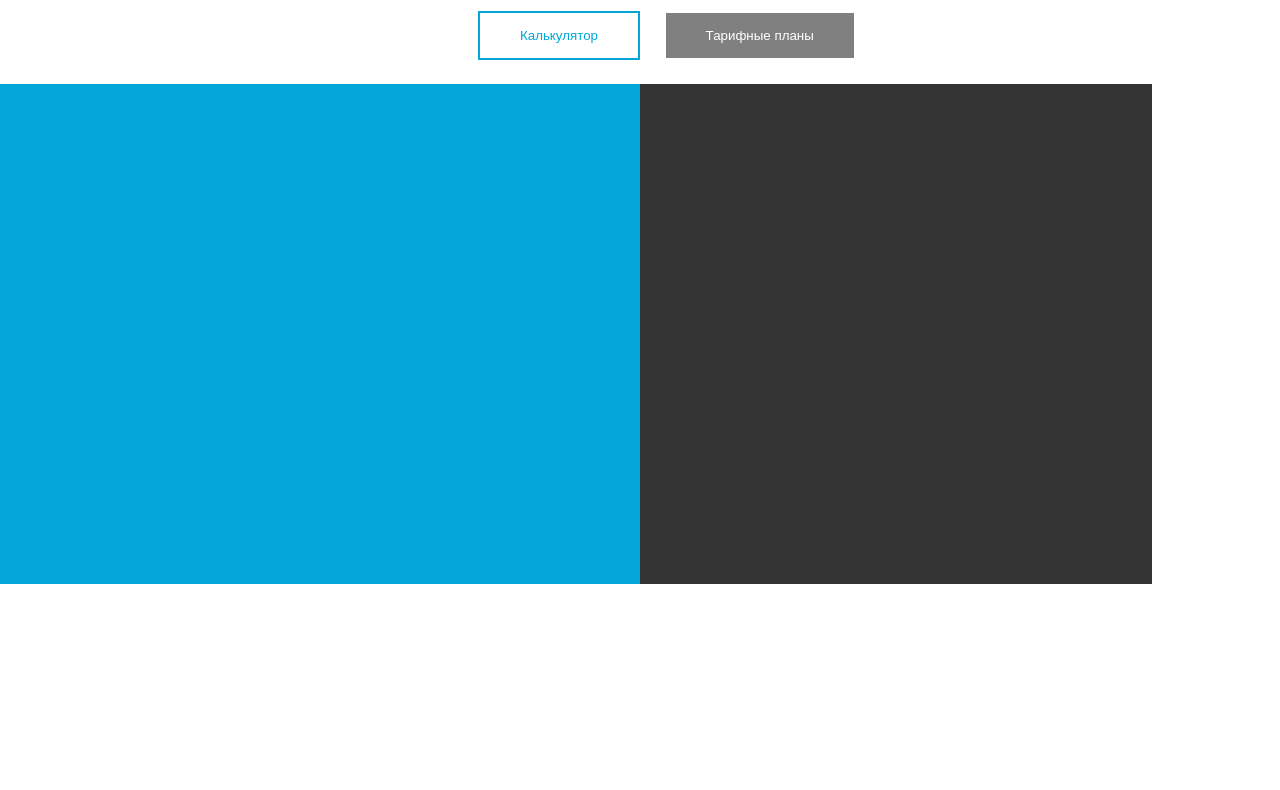
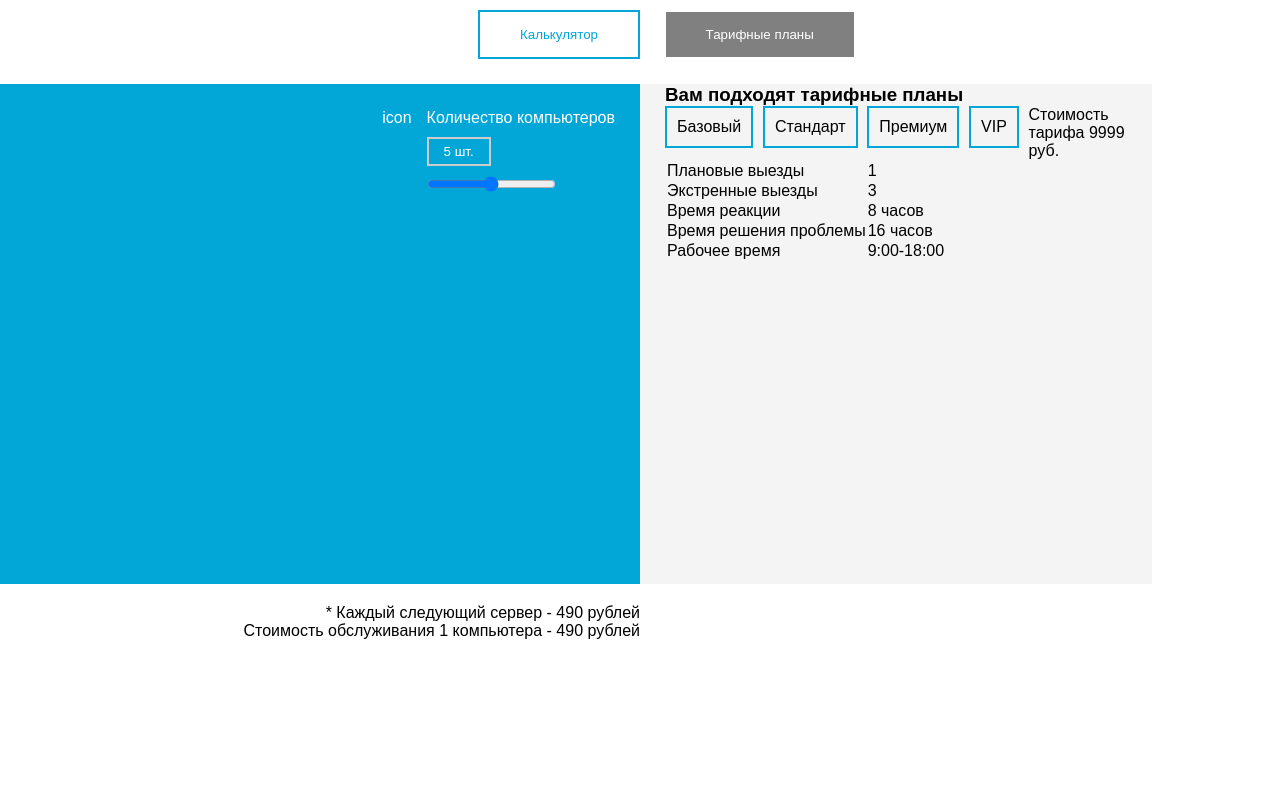
Before and after one commit to Belchenkov/varona-calc, a website: page src/index.html in a window 1280 px wide. Shown: the part 286-1076 px from the top of the page. Before the commit the page ends 870 px from the top, so only its background shows below. Drawn offline with Linux system fonts and the light colour scheme.

Commit message:
Block Main -- Left Side

```diff
--- a/src/index.html
+++ b/src/index.html
@@ -4,7 +4,6 @@
         <meta http-equiv="x-ua-compatible" content="ie=edge">
         <meta http-equiv="Content-Type" content="text/html; charset=utf-8" />
 	    <meta name="viewport" content="width=device-width, initial-scale=1.0" />
-        <link rel="shortcut icon" type="image/x-icon" href="img/favicon.ico" />
         <link rel="stylesheet" href="css/style.css">
         <title>Расчет стоимости</title>
     </head>
@@ -37,8 +36,62 @@
         </section>
 
         <main class="main">
-            <div class="main__left"></div>
-            <div class="main__right"></div>
+            <div class="main__left">
+                <div class="left__box">
+                    <div class="left__list">
+                        <div class="left__icon">icon</div>
+                        <div class="left__content">
+                            <div class="left__header">Количество компьютеров</div>
+                            <button class="left__btn">5 шт.</button>
+                            <div class="left__range">
+                                <input type="range" min="0" max="10" step="1" value="5">
+                            </div>
+                        </div>
+                    </div>
+                </div>
+                <div class="left__bottom">
+                    <p>* Каждый следующий сервер - 490 рублей</p>
+                    <p>Стоимость обслуживания 1 компьютера - 490 рублей</p>
+                </div>
+            </div>
+            <div class="main__right">
+                <h3 class="right__header">Вам подходят тарифные планы</h3>
+                <div class="right__plans-btn">
+                    <ul class="plans-btn__list">
+                        <li class="plans-btn__item">Базовый</li>
+                        <li class="plans-btn__item">Стандарт</li>
+                        <li class="plans-btn__item">Премиум</li>
+                        <li class="plans-btn__item">VIP</li>
+                    </ul>
+                </div>
+                <div class="right__coast">
+                    Стоимость тарифа <span class="coats__span">9999 руб.</span>
+                </div>
+
+                <table class="right_table">
+                    <tr>
+                        <td>Плановые выезды</td>
+                        <td>1</td>
+                    </tr>
+                    <tr>
+                        <td>Экстренные выезды</td>
+                        <td>3</td>
+                    </tr>
+                    <tr>
+                        <td>Время реакции</td>
+                        <td>8 часов</td>
+                    </tr>
+                    <tr>
+                        <td>Время решения проблемы</td>
+                        <td>16 часов</td>
+                    </tr>
+                    <tr>
+                        <td>Рабочее время</td>
+                        <td>9:00-18:00</td>
+                    </tr>
+                </table>
+            </div>
+
         </main>
 
         <script type="text/javascript" src="js/jquery.min.js"></script>
--- a/src/scss/style.scss
+++ b/src/scss/style.scss
@@ -21,7 +21,7 @@ body {
   background-color: $bg-color;
   color: $font-color;
   font-family: $bg-font;
-  font-size: 18px;
+  font-size: 16px;
 }
 
 .container {
@@ -92,15 +92,68 @@ body {
 .main {
   &__left {
     width: 50%;
-    background: $primary-color;
-    min-height: 500px;
     float: left;
+    text-align: right;
+    color: $bg-color;
+    padding-bottom: 150px;
+
+    .left__box {
+      background: $primary-color;
+      padding: 25px 25px 0 0;
+      height: 500px;
+      margin-bottom: 20px;
+
+      .left__list {
+        display: inline-table;
+
+        .left__icon {
+          display: table-cell;
+        }
+
+        .left__content {
+          display: table-cell;
+          text-align: left;
+          padding-left: 15px;
+
+          .left__header {
+
+          }
+
+          .left__btn {
+            border: 2px solid #ccc;
+            padding: 5px 15px;
+            background: $primary-color;
+            color: $bg-color;
+            margin: 10px 0;
+          }
+        }
+      }
+    }
+    .left__bottom {
+      background: $bg-color;
+      color: #000;
+    }
   }
 
   &__right {
     width: 40%;
     min-height: 500px;
-    background: #333;
+    background: #f4f4f4;
     float: left;
+    padding-left: 25px;
+
+    .right__plans-btn {
+      .plans-btn__list {
+        .plans-btn__item {
+          float: left;
+          margin-right: 2%;
+          padding: 10px;
+          border: 2px solid $primary-color;
+
+        }
+      }
+    }
   }
+
+
 }
```
Also changed, not shown: src/css/style.css.
